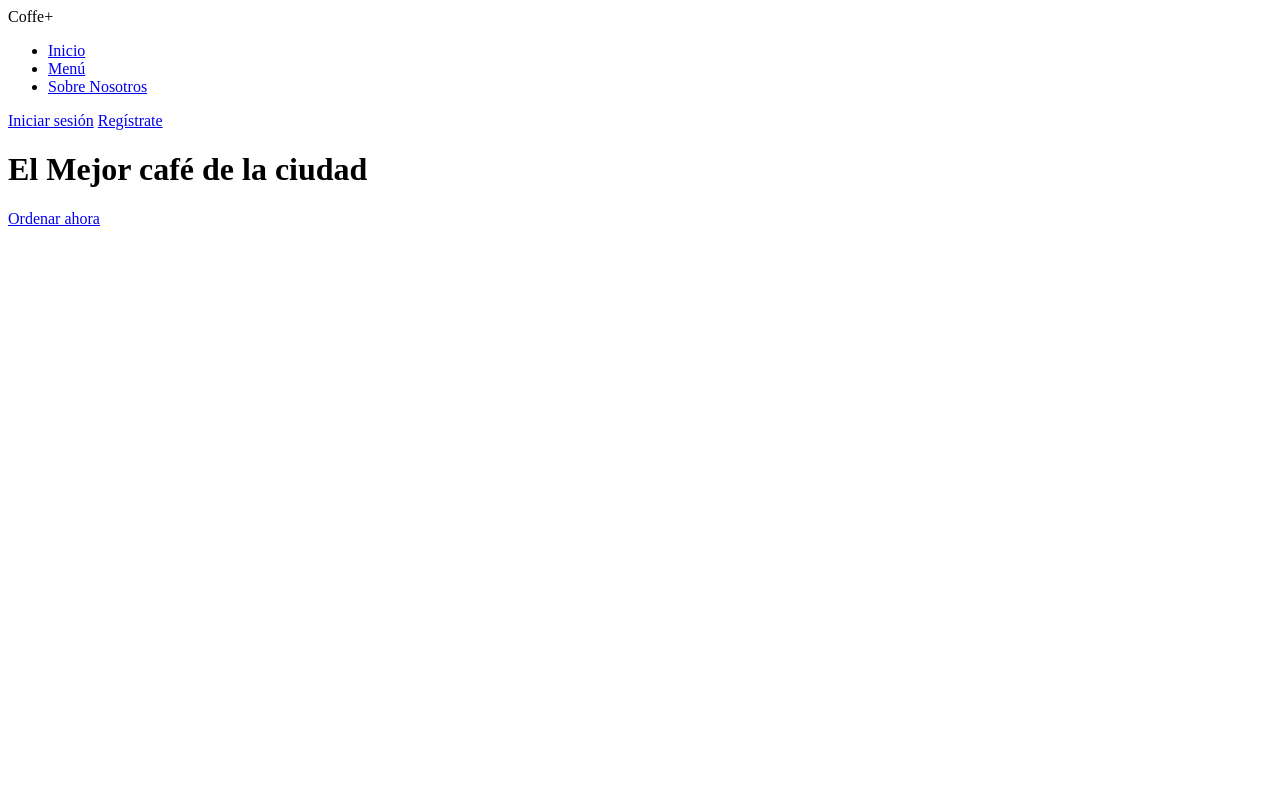
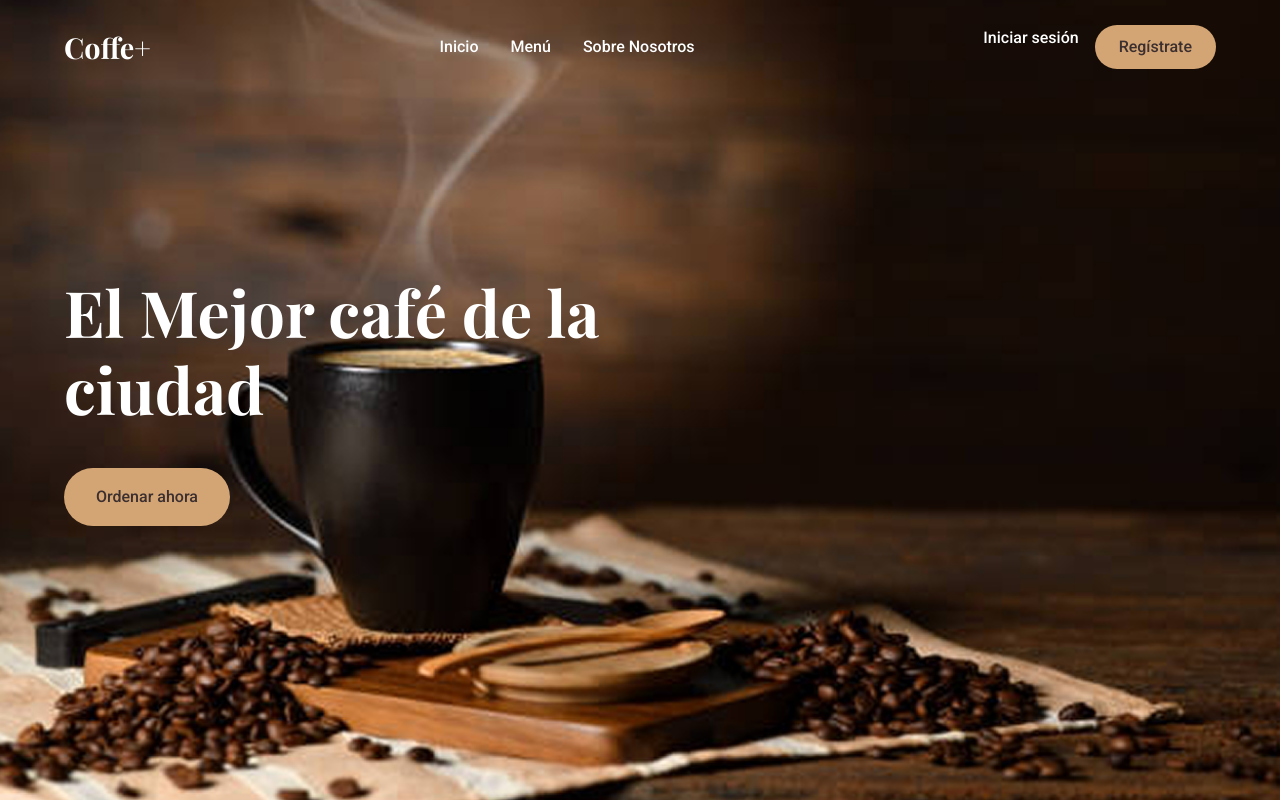
Before and after one commit to Ricardo122345/Cafe-Virtual, a plain HTML site: page index.html in a window 1280 px wide. Drawn offline with nearby package versions, Linux system fonts and the light colour scheme.

Commit message:
Correccion de link

```diff
--- a/index.html
+++ b/index.html
@@ -4,7 +4,7 @@
     <meta charset="UTF-8">
     <meta name="viewport" content="width=device-width, initial-scale=1.0">
     <title>Coffe+ | El mejor café de la ciudad</title>
-    <link rel="stylesheet" href="estilo_index.css">
+    <link rel="stylesheet" href="estilo.css">
     <link href="https://fonts.googleapis.com/css2?family=Playfair+Display:wght@400;700&family=Roboto:wght@300;400;500&display=swap" rel="stylesheet">
 </head>
 <body>
```
